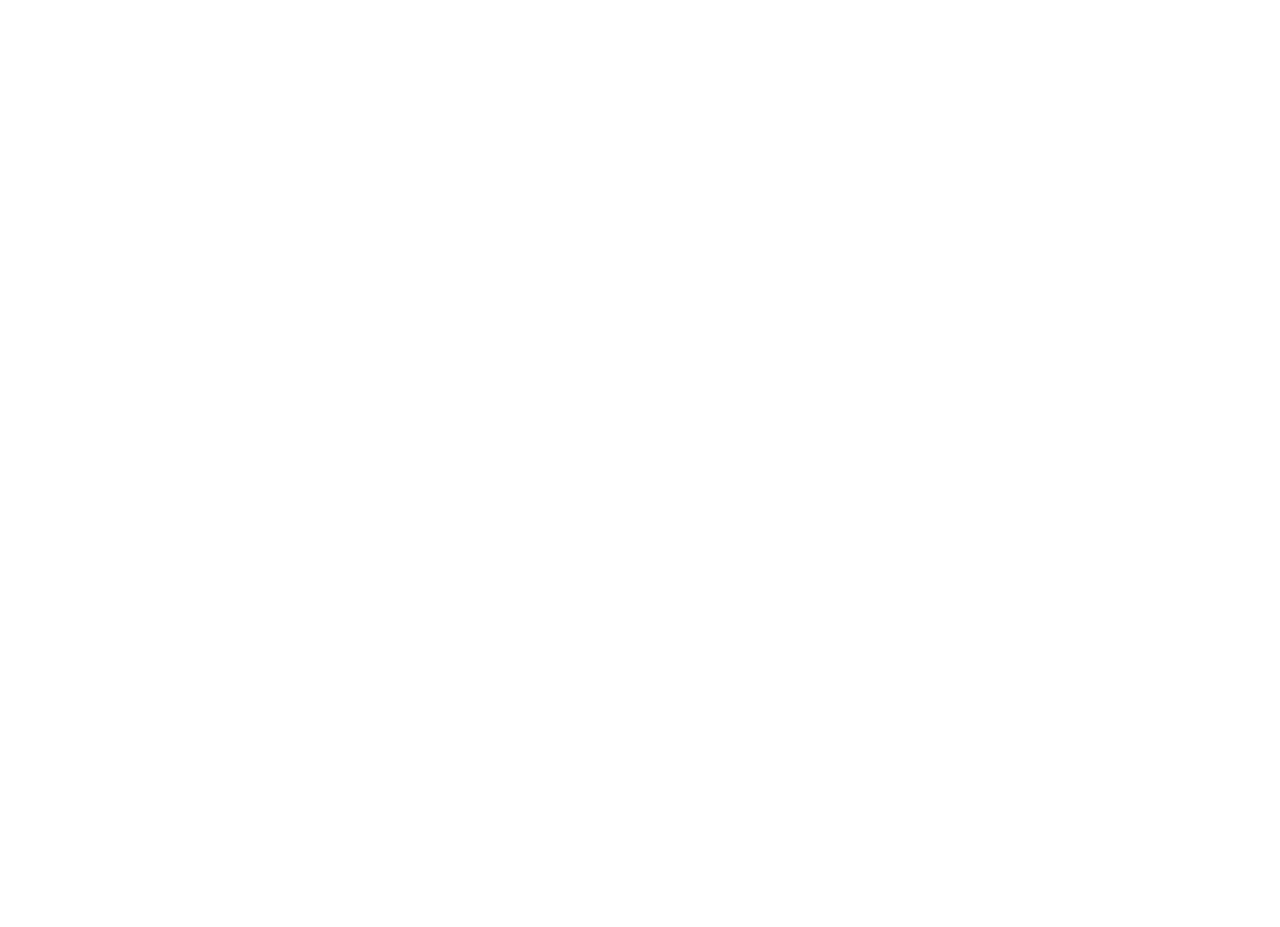
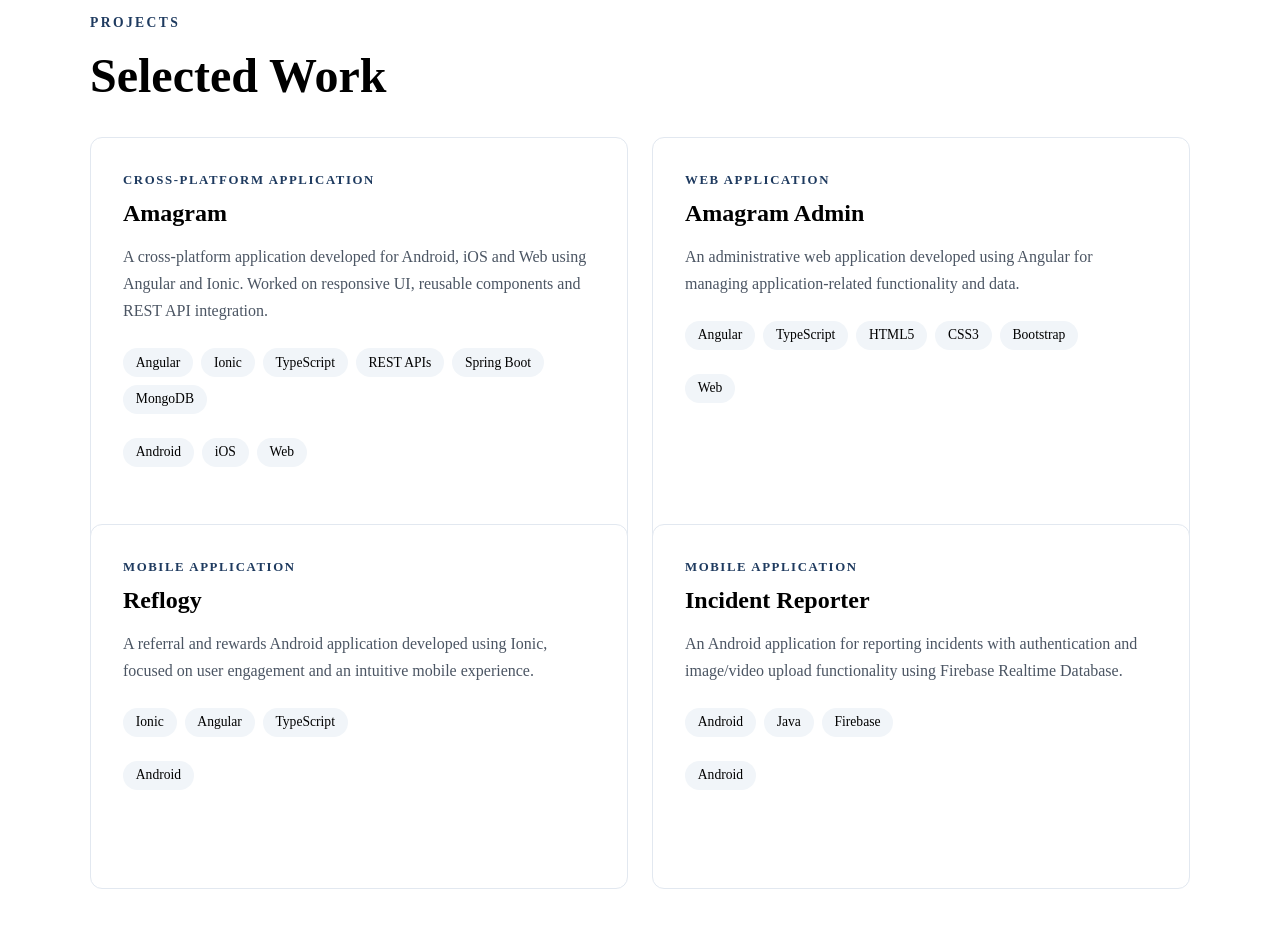
Before and after one commit to lokeshwarivadlamudi-UI/lokeshwari-portfolio, an Angular app: page / in a window 1280 px wide. Shown: the part 3520-4447 px from the top of the page. Before the commit the page ends 3433 px from the top, so only its background shows below. Built offline with nearby package versions, Linux system fonts and the light colour scheme.

Commit message:
Build projects section and reusable project cards

```diff
--- a/src/app/app.html
+++ b/src/app/app.html
@@ -4,5 +4,6 @@
   <app-home></app-home>
   <app-about></app-about>
   <app-experience></app-experience>
+  <app-projects></app-projects>
 </main>
 <router-outlet></router-outlet>
--- a/src/app/app.ts
+++ b/src/app/app.ts
@@ -4,10 +4,11 @@
 import { Home } from "./features/home/home";
 import { About } from "./features/about/about";
 import { Experience } from './features/experience/experience';
+import { Projects } from './features/projects/projects';
 
 @Component({
   selector: 'app-root',
-  imports: [RouterOutlet, Nav, Home, Home, About, Experience],
+  imports: [RouterOutlet, Nav, Home, Home, About, Experience, Projects],
   templateUrl: './app.html',
   styleUrl: './app.scss'
 })
--- /dev/null
+++ b/src/app/features/projects/projects.html
@@ -0,0 +1,24 @@
+<section id="projects" class="projects-section">
+
+  <div class="section-container">
+
+    <app-section-title
+      label="PROJECTS"
+      title="Selected Work">
+    </app-section-title>
+
+    <div class="projects-grid">
+
+      @for (project of projects; track project.title) {
+
+        <app-project-card
+          [project]="project">
+        </app-project-card>
+
+      }
+
+    </div>
+
+  </div>
+
+</section>
--- /dev/null
+++ b/src/app/features/projects/projects.scss
@@ -0,0 +1,22 @@
+.projects-section {
+  padding: 6rem 2rem;
+}
+
+.section-container {
+  max-width: 1100px;
+  margin: 0 auto;
+}
+
+.projects-grid {
+  display: grid;
+
+  grid-template-columns: repeat(2, 1fr);
+
+  gap: 1.5rem;
+}
+
+@media (max-width: 768px) {
+  .projects-grid {
+    grid-template-columns: 1fr;
+  }
+}
--- /dev/null
+++ b/src/app/features/projects/projects.ts
@@ -0,0 +1,75 @@
+import { Component } from '@angular/core';
+import { SectionTitle } from '../../shared/section-title/section-title';
+import { ProjectCard } from '../../shared/project-card/project-card';
+import { Project } from '../../core/models/project.model';
+
+@Component({
+  selector: 'app-projects',
+  imports: [SectionTitle, ProjectCard],
+  templateUrl: './projects.html',
+  styleUrl: './projects.scss',
+})
+export class Projects {
+  readonly projects: Project[] = [
+    {
+      title: 'Amagram',
+      type: 'Cross-platform Application',
+      company: 'Epitome Cloud Technology Pvt Ltd',
+      description:
+        'A cross-platform application developed for Android, iOS and Web using Angular and Ionic. Worked on responsive UI, reusable components and REST API integration.',
+      technologies: [
+        'Angular',
+        'Ionic',
+        'TypeScript',
+        'REST APIs',
+        'Spring Boot',
+        'MongoDB'
+      ],
+      platform: ['Android', 'iOS', 'Web']
+    },
+
+    {
+      title: 'Amagram Admin',
+      type: 'Web Application',
+      company: 'Epitome Cloud Technology Pvt Ltd',
+      description:
+        'An administrative web application developed using Angular for managing application-related functionality and data.',
+      technologies: [
+        'Angular',
+        'TypeScript',
+        'HTML5',
+        'CSS3',
+        'Bootstrap'
+      ],
+      platform: ['Web']
+    },
+
+    {
+      title: 'Reflogy',
+      type: 'Mobile Application',
+      company: 'Icrederity Info Services Pvt Ltd',
+      description:
+        'A referral and rewards Android application developed using Ionic, focused on user engagement and an intuitive mobile experience.',
+      technologies: [
+        'Ionic',
+        'Angular',
+        'TypeScript'
+      ],
+      platform: ['Android']
+    },
+
+    {
+      title: 'Incident Reporter',
+      type: 'Mobile Application',
+      company: 'Cloud Paradigm Software Pvt Ltd',
+      description:
+        'An Android application for reporting incidents with authentication and image/video upload functionality using Firebase Realtime Database.',
+      technologies: [
+        'Android',
+        'Java',
+        'Firebase'
+      ],
+      platform: ['Android']
+    }
+  ];
+}
--- /dev/null
+++ b/src/app/shared/project-card/project-card.html
@@ -0,0 +1,39 @@
+<article class="project-card">
+
+  <div class="project-header">
+
+    <span class="project-type">
+      {{ project().type }}
+    </span>
+
+    <h3>
+      {{ project().title }}
+    </h3>
+
+  </div>
+
+  <p class="project-description">
+    {{ project().description }}
+  </p>
+
+  <div class="project-technologies">
+
+    @for (technology of project().technologies; track technology) {
+      <span class="technology">
+        {{ technology }}
+      </span>
+    }
+
+  </div>
+
+  <div class="project-platforms">
+
+    @for (platform of project().platform; track platform) {
+      <span>
+        {{ platform }}
+      </span>
+    }
+
+  </div>
+
+</article>
--- /dev/null
+++ b/src/app/shared/project-card/project-card.scss
@@ -0,0 +1,61 @@
+.project-card {
+  padding: 2rem;
+
+  background: #ffffff;
+
+  border: 1px solid #e2e8f0;
+  border-radius: 12px;
+
+  height: 100%;
+}
+
+.project-type {
+  color: #1e3a5f;
+
+  font-size: 0.8rem;
+  font-weight: 700;
+
+  letter-spacing: 0.1rem;
+  text-transform: uppercase;
+}
+
+.project-card h3 {
+  margin: 0.75rem 0 1rem;
+
+  font-size: 1.5rem;
+}
+
+.project-description {
+  color: #4b5563;
+
+  line-height: 1.7;
+}
+
+.project-technologies,
+.project-platforms {
+  display: flex;
+  flex-wrap: wrap;
+  gap: 0.5rem;
+
+  margin-top: 1.5rem;
+}
+
+.technology,
+.project-platforms span {
+  padding: 0.4rem 0.8rem;
+
+  background: #f1f5f9;
+
+  border-radius: 999px;
+
+  font-size: 0.85rem;
+  font-weight: 500;
+}
+
+.project-card {
+  transition: transform 0.3s ease;
+}
+
+.project-card:hover {
+  transform: translateY(-5px);
+}
--- /dev/null
+++ b/src/app/shared/project-card/project-card.ts
@@ -0,0 +1,12 @@
+import { Component, input } from '@angular/core';
+import { Project } from '../../core/models/project.model';
+
+@Component({
+  selector: 'app-project-card',
+  imports: [],
+  templateUrl: './project-card.html',
+  styleUrl: './project-card.scss',
+})
+export class ProjectCard {
+ readonly project = input.required<Project>();
+}
```
Also changed, not shown: src/app/core/models/project.model.ts (added, +8 -0 lines), 2 other files (tests, documents, lock files or other folders).
